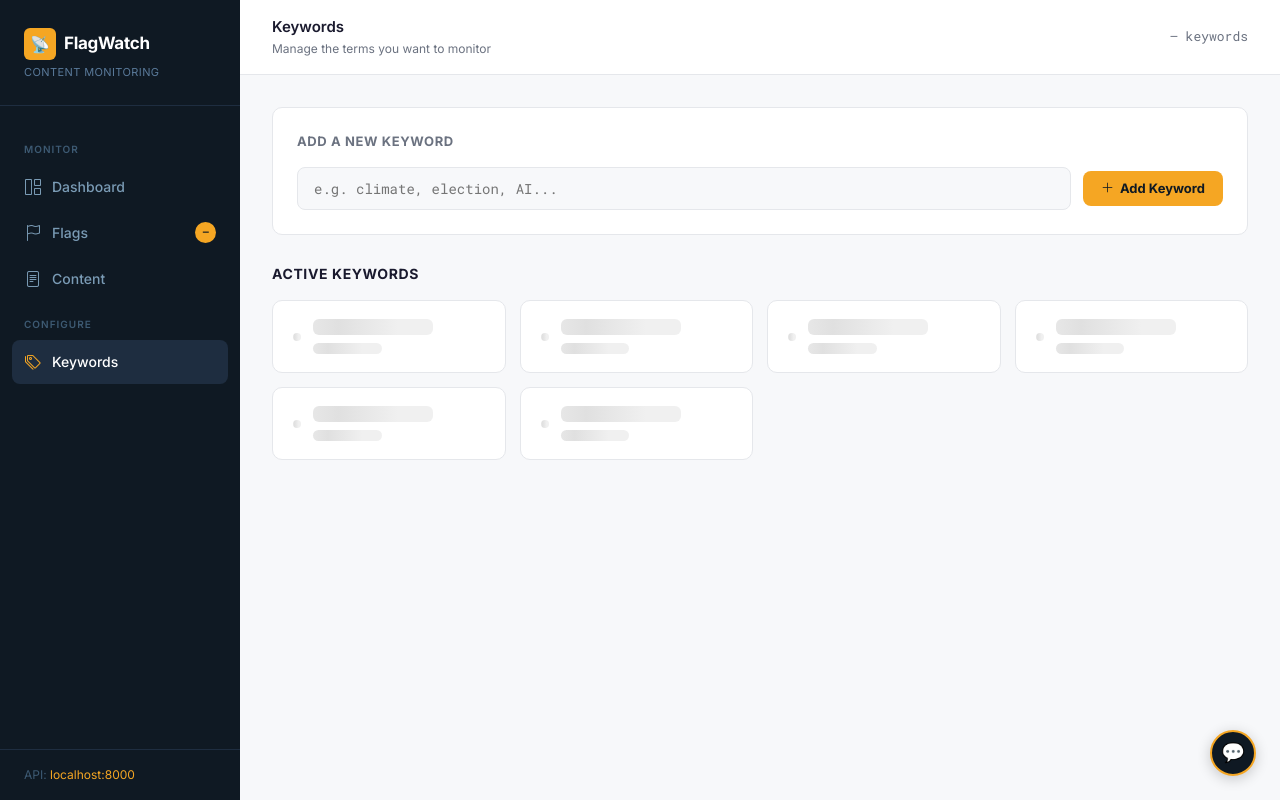
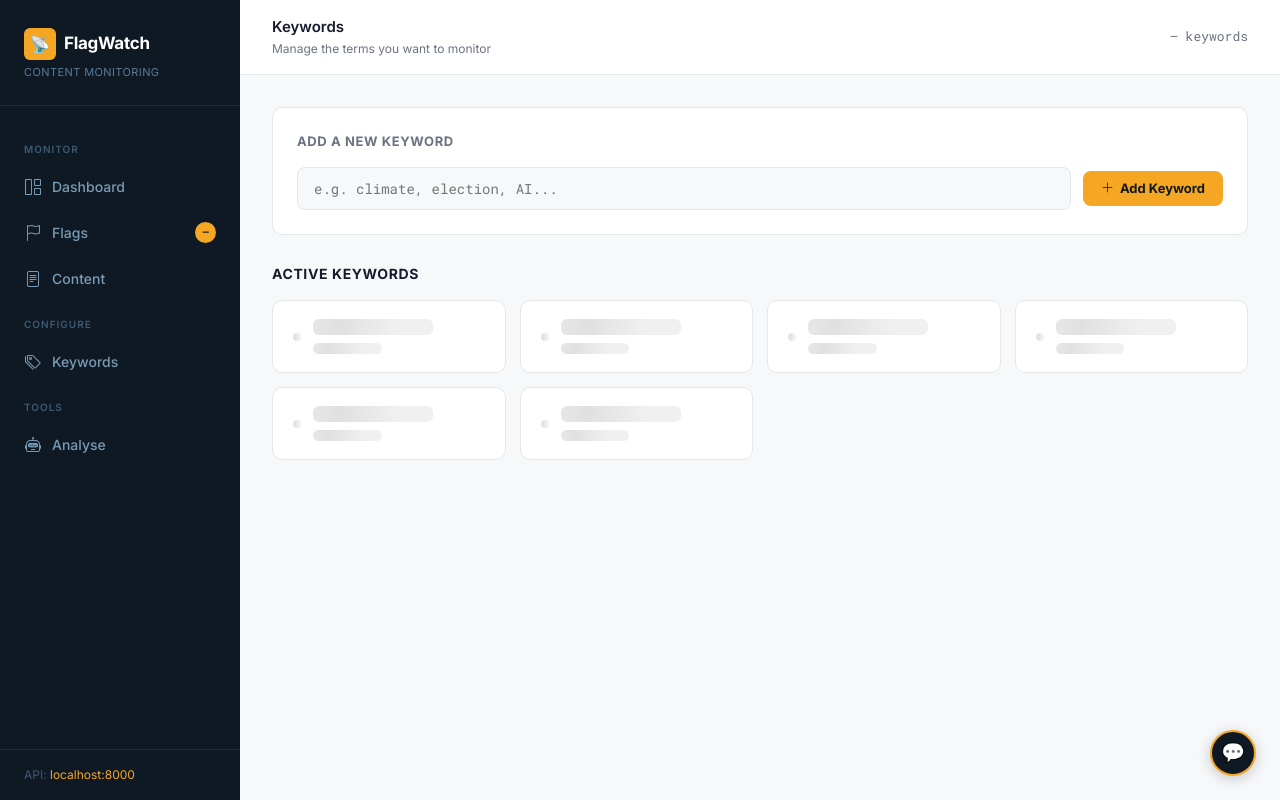
Before and after one commit to melissaviolet/content_monitoring, a Django app: page /keywords/ in a window 1280 px wide. Run offline with Django 5.2, Linux system fonts and the light colour scheme; data comes from the database, SQL or seed files in the repository.

Commit message:
AI analysis page added, worked just fine

```diff
--- a/monitoring/templates/monitoring/content.html
+++ b/monitoring/templates/monitoring/content.html
@@ -44,6 +44,11 @@
       <div class="nav-label">Configure</div>
       <a class="nav-item" href="/keywords">
         <i class="bi bi-tags nav-icon"></i> Keywords
+      </a>
+
+      <div class="nav-label">Tools</div>
+      <a class="nav-item" href="/analyse">
+        <i class="bi bi-robot nav-icon"></i> Analyse
       </a>
     </nav>
 
--- a/monitoring/templates/monitoring/dashboard.html
+++ b/monitoring/templates/monitoring/dashboard.html
@@ -42,6 +42,11 @@
       <div class="nav-label">Configure</div>
       <a class="nav-item" href="/keywords">
         <i class="bi bi-tags nav-icon"></i> Keywords
+      </a>
+
+      <div class="nav-label">Tools</div>
+      <a class="nav-item" href="/analyse">
+        <i class="bi bi-robot nav-icon"></i> Analyse
       </a>
     </nav>
 
--- a/monitoring/templates/monitoring/flags.html
+++ b/monitoring/templates/monitoring/flags.html
@@ -40,6 +40,11 @@
       <div class="nav-label">Configure</div>
       <a class="nav-item" href="/keywords">
         <i class="bi bi-tags nav-icon"></i> Keywords
+      </a>
+
+      <div class="nav-label">Tools</div>
+      <a class="nav-item" href="/analyse">
+        <i class="bi bi-robot nav-icon"></i> Analyse
       </a>
     </nav>
 
--- a/monitoring/templates/monitoring/keywords.html
+++ b/monitoring/templates/monitoring/keywords.html
@@ -43,8 +43,13 @@
       </a>
 
       <div class="nav-label">Configure</div>
-      <a class="nav-item active" href="/keywords">
+      <a class="nav-item" href="/keywords">
         <i class="bi bi-tags nav-icon"></i> Keywords
+      </a>
+
+      <div class="nav-label">Tools</div>
+      <a class="nav-item" href="/analyse">
+        <i class="bi bi-robot nav-icon"></i> Analyse
       </a>
     </nav>
 
```
